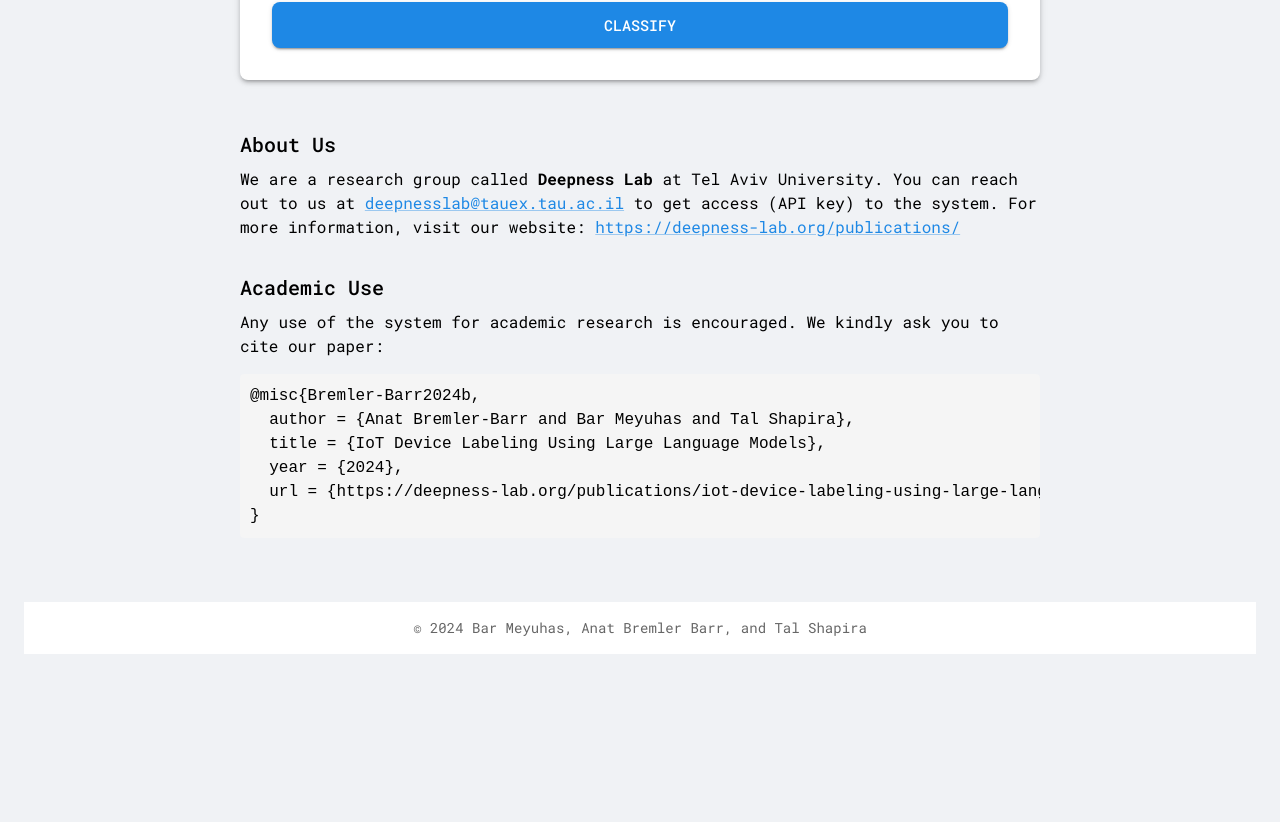
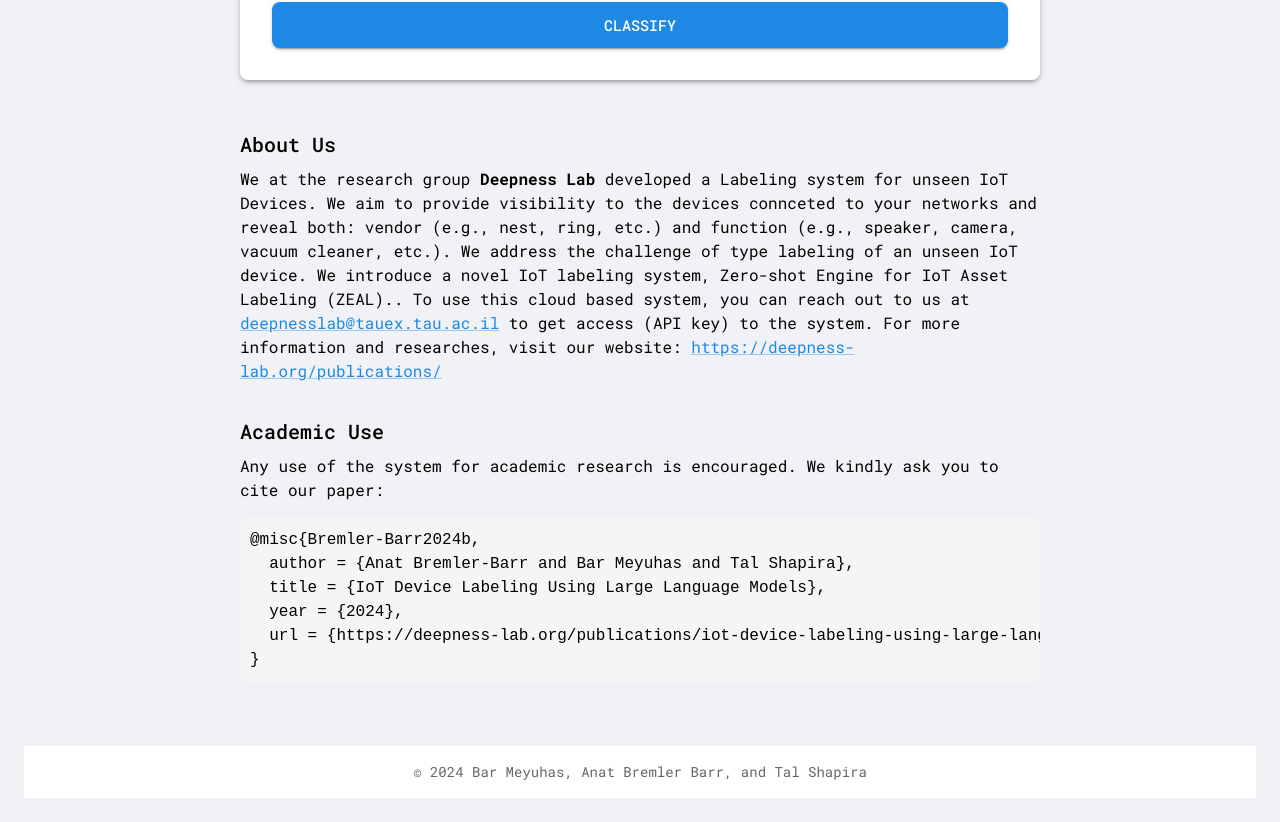
Before and after one commit to barmey/ZEAL_Cloud_Frontend, a React (Create React App) app: page / in a window 1280 px wide. Shown: the part 866-1688 px from the top of the page. Before the commit the page ends 1544 px from the top, so only its background shows below. Built offline with nearby package versions, Linux system fonts and the light colour scheme; what aws-amplify would draw is missing.

Commit message:
Update App.js
expand about us section

```diff
--- a/src/App.js
+++ b/src/App.js
@@ -585,10 +585,14 @@ else:
           About Us
         </Typography>
         <Typography variant="body1" gutterBottom>
-          We are a research group called <strong>Deepness Lab</strong> at Tel Aviv University.
-          You can reach out to us at{' '}
+          We at the research group <strong>Deepness Lab</strong> developed a Labeling system for unseen IoT Devices.
+        We aim to provide visibility to the devices connceted to your networks and reveal both:
+        vendor (e.g., nest, ring, etc.) and function (e.g., speaker, camera, vacuum cleaner, etc.).
+           We address the challenge of type labeling of an unseen IoT device.
+             We introduce a novel IoT labeling system, Zero-shot Engine for IoT Asset Labeling (ZEAL)..
+          To use this cloud based system, you can reach out to us at{' '}
           <Link href="mailto:deepnesslab@tauex.tau.ac.il">deepnesslab@tauex.tau.ac.il</Link>{' '}
-          to get access (API key) to the system. For more information, visit our website:{' '}
+          to get access (API key) to the system. For more information and researches, visit our website:{' '}
           <Link href="https://deepness-lab.org/publications/" target="_blank" rel="noopener">
             https://deepness-lab.org/publications/
           </Link>
```
